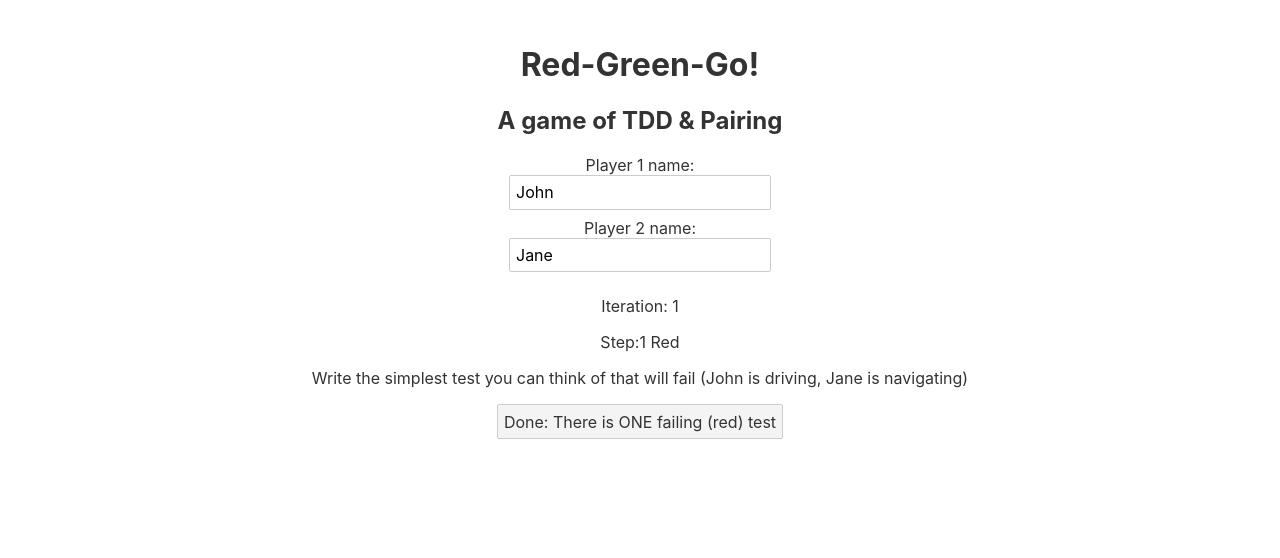
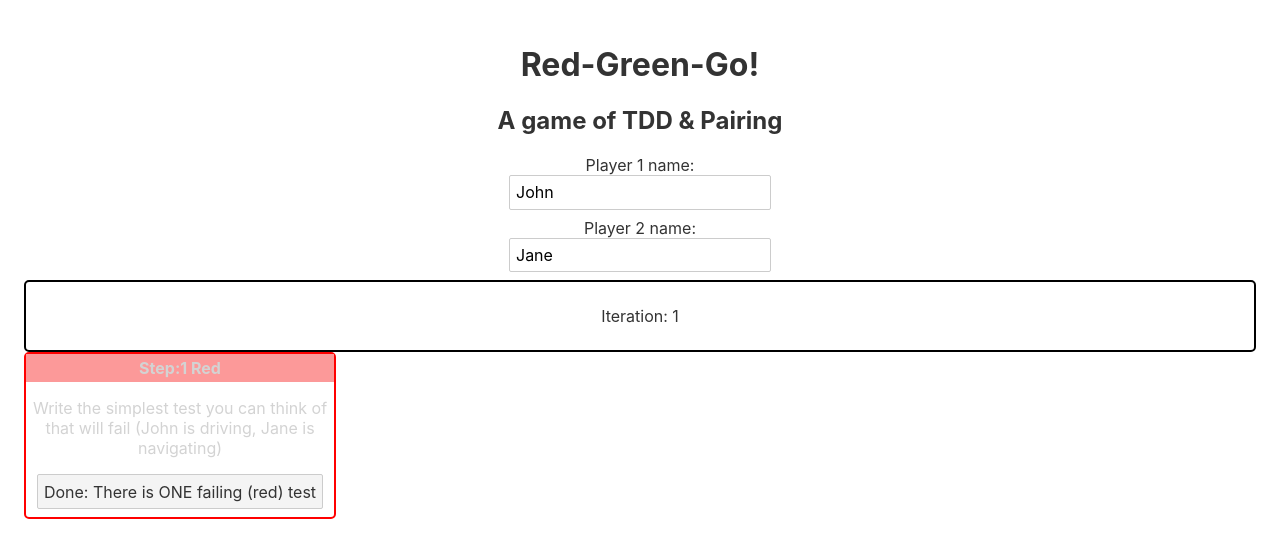
Before and after one commit to kenpower/RedGreenGoWeb, a Svelte app: page / in a window 1280 px wide. Both pictures are taken after a click on the input "Start". Shown: the top 558 px of the page. Built offline with nearby package versions, Linux system fonts and the light colour scheme.

Commit message:
remove old code

```diff
--- a/src/components/Game.svelte
+++ b/src/components/Game.svelte
@@ -91,21 +91,6 @@ function swapPairRoles() {
 
   }
 
-//   const buildIterationElement = () => {
-//     const iteration = document.createElement("div");
-//     iteration.classList.add("iteration");
-//     const stepP = document.createElement("p");
-//     stepP.appendChild(document.createTextNode("Iteration: "+ iterationCounter));
-//     stepP.classList.add("title");
-//     const container = document.createElement("div");
-//     container.classList.add("container");
-//     container.id = "container";
-
-//     iteration.appendChild(stepP);
-//     iteration.appendChild(container);
-//     return iteration;
-//   }
-
   const addStepToIteration = (step)=>{
       //iterationEl.children.namedItem("container").appendChild(step);
   }
@@ -134,80 +119,4 @@ function swapPairRoles() {
 </div>
 
 <style>
-body {
-    font-family: Tahoma, Geneva, sans-serif;
-  }
-
-
-  .step{
-    color: lightgray;
-    width: 100%;
-    border-radius: 5px;
-    border-width: 2px;
-    border-style: solid;
-    max-width: 25%;
-  }
-
-  .step p{
-    margin: 2;
-  }
-
-
-  .container .step .stepBody{
-    padding: 5px;
-    display: none;
-
-  }
-
-  .iteration > .step{
-  color: black;
-  max-width: 100%;
-  margin-top: 8px;
-  }
-
-  iteration > .step > .stepBody{
-    display:block;
-  }
-
-  .step .title{
-    font-weight: bold;
-    padding : 4px;
-    margin: 0;
-  }
-  .red .title {
-      background-color: #FC9999;
-    }
-
-  .green .title {
-      background-color: #99FC99;
-    }
-
-  .refactor .title{
-      background-color: #9999FC;
-    }
-
-  .red{
-    border-color: red;
-  }
-
-  .green{
-    border-color:green;
-  }
-
-  .refactor{
-    border-color:blue;
-  }
-
-  .iteration{
-    border-color: black;
-    border-radius: 5px;
-    border-width: 2px;
-    border-style: solid;
-    background-color: white;
-    padding: 8px;
-  }
-  .iteration #container{
-    display: flex;
-  }
-
 </style>
--- a/src/components/Iteration.svelte
+++ b/src/components/Iteration.svelte
@@ -10,15 +10,19 @@
 
     </div>
 </div>
-<!-- const iteration = document.createElement("div");
-iteration.classList.add("iteration"); -->
-<!-- const stepP = document.createElement("p");
-stepP.appendChild(document.createTextNode("Iteration: "+ iterationCounter));
-stepP.classList.add("title"); -->
-<!-- const container = document.createElement("div");
-container.classList.add("container");
-container.id = "container"; -->
 
-<!-- iteration.appendChild(stepP);
-iteration.appendChild(container);
-return iteration; -->
+<style>
+.iteration{
+  border-color: black;
+  border-radius: 5px;
+  border-width: 2px;
+  border-style: solid;
+  background-color: white;
+  padding: 8px;
+}
+.iteration #container{
+  display: flex;
+}
+
+
+</style>
--- a/src/components/Step.svelte
+++ b/src/components/Step.svelte
@@ -17,29 +17,65 @@
         <button on:click={buttonAction}>{buttonText}</button>
     </div>
 </div>
-    <!-- const newStep = document.createElement("div");
-    classes.forEach(c => {
-        newStep.classList.add(c);
-    }); -->
 
-    <!-- const newStepBody = document.createElement("div");
-    newStepBody.classList.add("stepBody"); -->
+<style>
 
-    <!-- const stepP = document.createElement("p");
-    stepP.appendChild(document.createTextNode(title));
-    stepP.classList.add("title"); -->
+.step{
+  color: lightgray;
+  width: 100%;
+  border-radius: 5px;
+  border-width: 2px;
+  border-style: solid;
+  max-width: 25%;
+}
 
-    <!-- const descP = document.createElement("p");
-    descP.appendChild(document.createTextNode(bodyText)); -->
+.step p{
+  margin: 2;
+}
 
-    <!-- doneBtn = document.createElement("button") ;
-    doneBtn.innerHTML = buttonText;
-    doneBtn.onclick = buttonAction; -->
 
-    <!-- newStepBody.appendChild(descP);
-    newStepBody.appendChild(doneBtn); -->
+.container .step .stepBody{
+  padding: 5px;
+  display: none;
 
-    <!-- newStep.appendChild(stepP);
-    newStep.appendChild(newStepBody);
-    return newStep;
-  } -->
+}
+
+
+.step .title{
+  font-weight: bold;
+  padding : 4px;
+  margin: 0;
+}
+.red .title {
+    background-color: #FC9999;
+  }
+
+.green .title {
+    background-color: #99FC99;
+  }
+
+.refactor .title{
+    background-color: #9999FC;
+  }
+
+.red{
+  border-color: red;
+}
+
+.green{
+  border-color:green;
+}
+
+.refactor{
+  border-color:blue;
+}
+
+.iteration{
+  border-color: black;
+  border-radius: 5px;
+  border-width: 2px;
+  border-style: solid;
+  background-color: white;
+  padding: 8px;
+}
+</style>
--- a/style.css
+++ /dev/null
@@ -1,75 +0,0 @@
-body {
-  font-family: Tahoma, Geneva, sans-serif;
-}
-
-
-.step{
-  color: lightgray;
-  width: 100%;
-  border-radius: 5px;
-  border-width: 2px;
-  border-style: solid;
-  max-width: 25%;
-}
-
-.step p{
-  margin: 2;
-}
-
-
-.container .step .stepBody{
-  padding: 5px;
-  display: none;
-
-}
-
-.iteration > .step{
-color: black;
-max-width: 100%;
-margin-top: 8px;
-}
-
-iteration > .step > .stepBody{
-  display:block;
-}
-
-.step .title{
-  font-weight: bold;
-  padding : 4px;
-  margin: 0;
-}
-.red .title {
-    background-color: #FC9999;
-  }
-
-.green .title {
-    background-color: #99FC99;
-  }
-
-.refactor .title{
-    background-color: #9999FC;
-  }
-
-.red{
-  border-color: red;
-}
-
-.green{
-  border-color:green;
-}
-
-.refactor{
-  border-color:blue;
-}
-
-.iteration{
-  border-color: black;
-  border-radius: 5px;
-  border-width: 2px;
-  border-style: solid;
-  background-color: white;
-  padding: 8px;
-}
-.iteration #container{
-  display: flex;
-}
```
Also changed, not shown: index.html (deleted, +0 -18 lines), rgg.js (deleted, +0 -123 lines), public/build/bundle.css, public/build/bundle.js, 1 other file (tests, documents, lock files or other folders).
